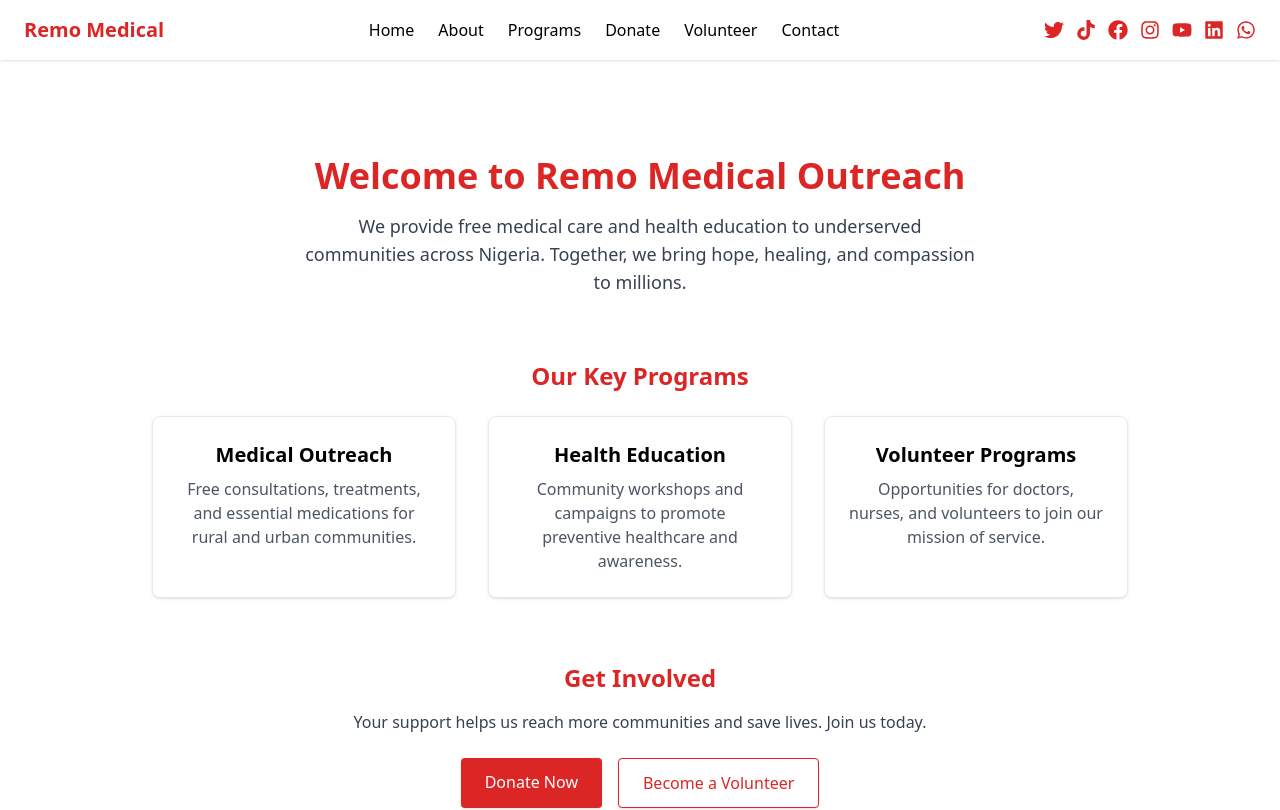
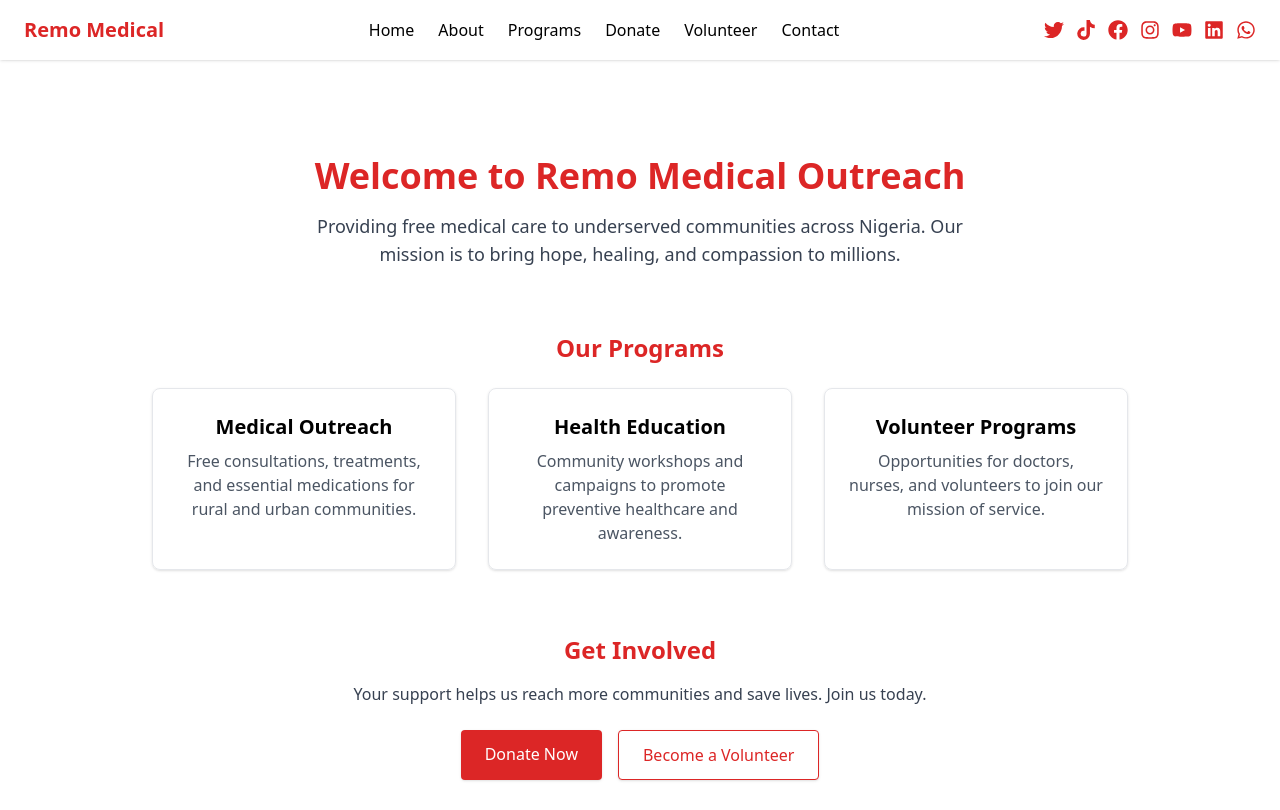
Before and after one commit to remo-medical-outreach/remo-medical-outreach, a Next.js app: page / in a window 1280 px wide. Shown: the top 810 px of the page. Built offline with nearby package versions, Linux system fonts and the light colour scheme.

Commit message:
Update index.js

```diff
--- a/pages/index.js
+++ b/pages/index.js
@@ -12,16 +12,15 @@ export default function Home() {
             Welcome to Remo Medical Outreach
           </h1>
           <p className="text-lg text-gray-700 max-w-2xl mx-auto">
-            We provide free medical care and health education to underserved
-            communities across Nigeria. Together, we bring hope, healing, and
-            compassion to millions.
+            Providing free medical care to underserved communities across Nigeria.
+            Our mission is to bring hope, healing, and compassion to millions.
           </p>
         </section>
 
         {/* Programs Section */}
         <section className="my-16">
           <h2 className="text-2xl font-bold mb-6 text-red-600 text-center">
-            Our Key Programs
+            Our Programs
           </h2>
           <div className="grid grid-cols-1 md:grid-cols-3 gap-8 text-center">
             <div className="p-6 border rounded-lg shadow hover:shadow-lg transition">
```
